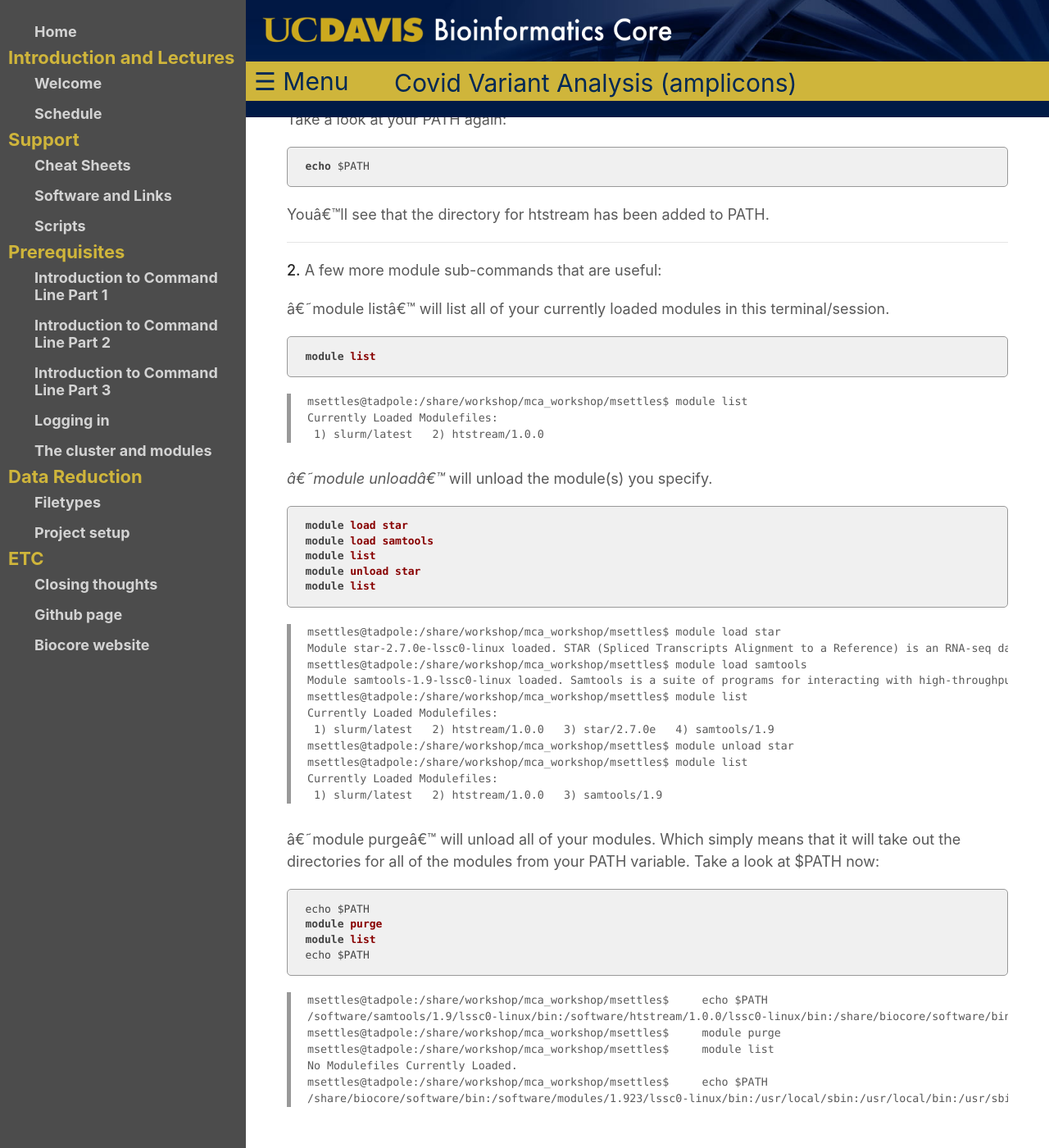
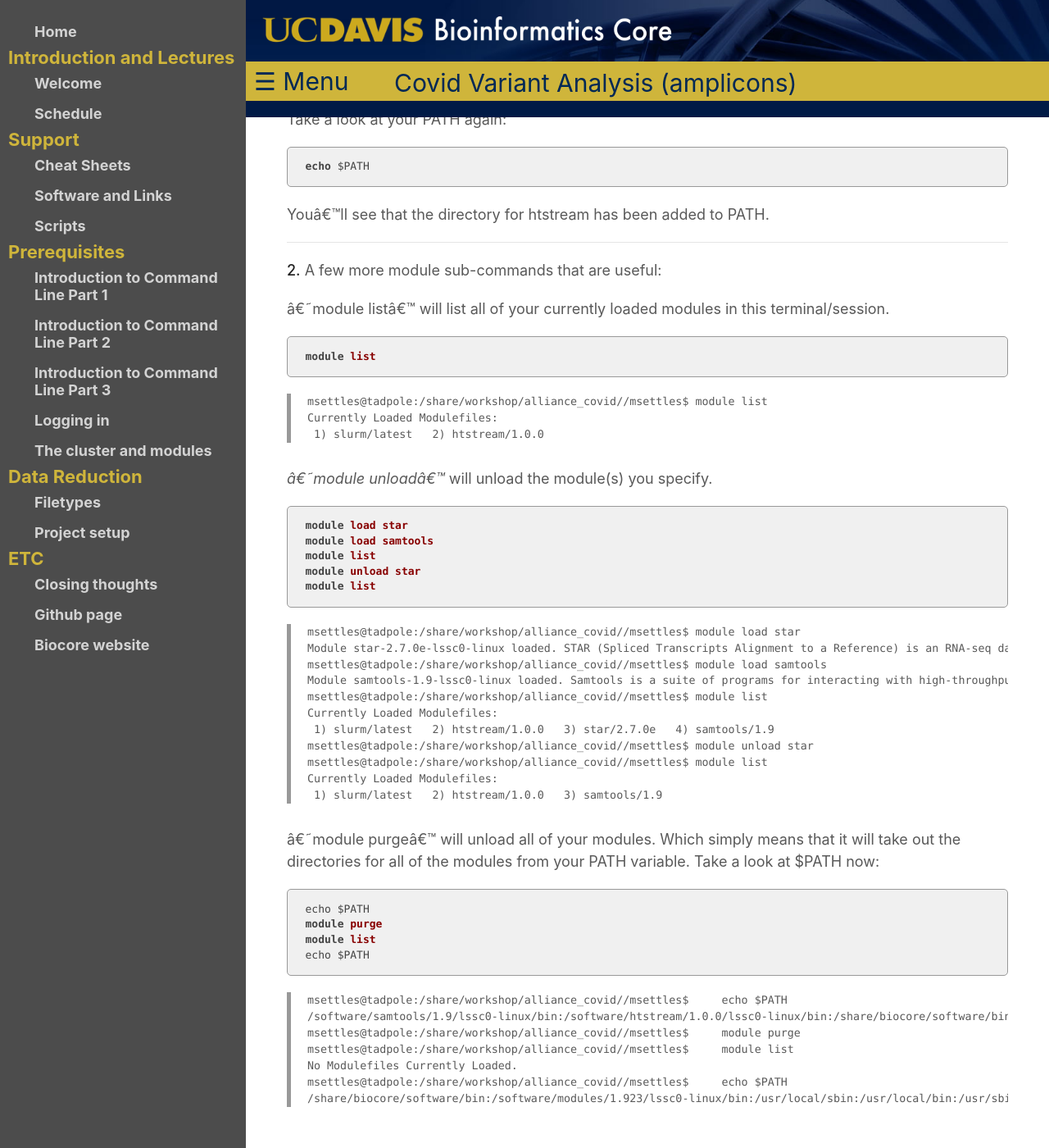
Before and after one commit to ucdavis-bioinformatics-training/2021-Alliance-Makerere_Covid, a Jekyll site: the page built from base/cluster.md, in a window 1280 px wide and 1400 px high, scrolled down 6477 px. Shown: the whole window at 82% size. Built offline with Jekyll 4.4.1, drawn with Linux system fonts in a browser that asks for light colours; our own code applies the rules of GitHub Pages for plain Markdown files; some of the changed text lies outside the part shown.

Commit message:
add script

```diff
--- a/base/cluster.md
+++ b/base/cluster.md
@@ -27,8 +27,8 @@ where 'username' is replaced with your username. Press Enter.
 
 The main commands we will be using are srun, sbatch, squeue, scancel, and sacct. First, log into the head node (tadpole.genomecenter.ucdavis.edu) and make a directory for yourself where you will be doing all your work.
 
-    mkdir /share/workshop/mca_workshop/$USER
-    cd /share/workshop/mca_workshop/$USER
+    mkdir /share/workshop/alliance_covid//$USER
+    cd /share/workshop/alliance_covid//$USER
 
 **2a\.** ['srun'](https://slurm.schedmd.com/srun.html) is used to run a job interactively. We most often use it to start an interactive session on a compute node. Take a look at the options to srun:
 
@@ -93,7 +93,7 @@ echo Time taken: $elapsed
 The first line tells sbatch what scripting language (bash here) the rest of the file is in. Any line that begins with a "#" symbol is ignored by the bash interpreter, those lines that begin with "#SBATCH" are used by the slurm controller. Those lines are for specifying sbatch options without having to type them on the command-line every time. In this script, on the next set of lines, we've put some code for calculating the time elapsed for the job and then we simply wait for 5 minutes (300 seconds) and exit. Lets try running it
 
 
-    cd /share/workshop/mca_workshop/$USER
+    cd /share/workshop/alliance_covid//$USER
     wget https://raw.githubusercontent.com/ucdavis-bioinformatics-training/2021-Alliance-Makerere_Covid/master/software_scripts/scripts/template.slurm template.slurm
     cat template.slurm
     sbatch template.slurm
@@ -111,7 +111,7 @@ Looking at the help documentation, we see that we can filter the results based o
 
     squeue -u $USER
 
-<div class="output">msettles@tadpole:/share/workshop/mca_workshop/msettles$ squeue -u $USER
+<div class="output">msettles@tadpole:/share/workshop/alliance_covid//msettles$ squeue -u $USER
              JOBID PARTITION     NAME     USER ST       TIME  NODES NODELIST(REASON)
           29390121 productio     name msettles  R       0:06      1 drove-13
 </div>
@@ -154,7 +154,7 @@ Now try running the 'hts_Stats' app from htstream:
 
     hts_Stats
 
-<div class="output">msettles@tadpole:/share/workshop/mca_workshop/msettles$hts_Stats
+<div class="output">msettles@tadpole:/share/workshop/alliance_covid//msettles$hts_Stats
 -bash: hts_Stats: command not found
 </div>
 
@@ -162,7 +162,7 @@ You should get an error saying that the command was not found. Take a look at yo
 
     echo $PATH
 
-<div class="output">msettles@tadpole:/share/workshop/mca_workshop/msettles$ echo $PATH
+<div class="output">msettles@tadpole:/share/workshop/alliance_covid//msettles$ echo $PATH
 /software/slurm/17.11.2/lssc0-linux/sbin:/software/slurm/17.11.2/lssc0-linux/bin:/software/modules/1.923/lssc0-linux/bin:/usr/local/sbin:/usr/local/bin:/usr/sbin:/usr/bin:/sbin:/bin:/usr/games:/usr/local/games:/snap/bin:/opt/puppetlabs/bin
 </div>
 
@@ -188,7 +188,7 @@ You'll see that the directory for htstream has been added to PATH.
 
     module list
 
-<div class="output">msettles@tadpole:/share/workshop/mca_workshop/msettles$ module list
+<div class="output">msettles@tadpole:/share/workshop/alliance_covid//msettles$ module list
 Currently Loaded Modulefiles:
  1) slurm/latest   2) htstream/1.0.0
 </div>
@@ -201,15 +201,15 @@ _'module unload'_ will unload the module(s) you specify.
     module unload star
     module list
 
-<div class="output">msettles@tadpole:/share/workshop/mca_workshop/msettles$ module load star
+<div class="output">msettles@tadpole:/share/workshop/alliance_covid//msettles$ module load star
 Module star-2.7.0e-lssc0-linux loaded. STAR (Spliced Transcripts Alignment to a Reference) is an RNA-seq data aligner. NOTE: Indices must be indexed using this version or newer, they cannot be from a previous version.
-msettles@tadpole:/share/workshop/mca_workshop/msettles$ module load samtools
+msettles@tadpole:/share/workshop/alliance_covid//msettles$ module load samtools
 Module samtools-1.9-lssc0-linux loaded. Samtools is a suite of programs for interacting with high-throughput sequencing data.
-msettles@tadpole:/share/workshop/mca_workshop/msettles$ module list
+msettles@tadpole:/share/workshop/alliance_covid//msettles$ module list
 Currently Loaded Modulefiles:
  1) slurm/latest   2) htstream/1.0.0   3) star/2.7.0e   4) samtools/1.9
-msettles@tadpole:/share/workshop/mca_workshop/msettles$ module unload star
-msettles@tadpole:/share/workshop/mca_workshop/msettles$ module list
+msettles@tadpole:/share/workshop/alliance_covid//msettles$ module unload star
+msettles@tadpole:/share/workshop/alliance_covid//msettles$ module list
 Currently Loaded Modulefiles:
  1) slurm/latest   2) htstream/1.0.0   3) samtools/1.9
 </div>
@@ -221,11 +221,11 @@ Currently Loaded Modulefiles:
     module list
     echo $PATH
 
-<div class="output">msettles@tadpole:/share/workshop/mca_workshop/msettles$     echo $PATH
+<div class="output">msettles@tadpole:/share/workshop/alliance_covid//msettles$     echo $PATH
 /software/samtools/1.9/lssc0-linux/bin:/software/htstream/1.0.0/lssc0-linux/bin:/share/biocore/software/bin:/software/modules/1.923/lssc0-linux/bin:/usr/local/sbin:/usr/local/bin:/usr/sbin:/usr/bin:/sbin:/bin:/usr/games:/usr/local/games:/snap/bin:/opt/puppetlabs/bin
-msettles@tadpole:/share/workshop/mca_workshop/msettles$     module purge
-msettles@tadpole:/share/workshop/mca_workshop/msettles$     module list
+msettles@tadpole:/share/workshop/alliance_covid//msettles$     module purge
+msettles@tadpole:/share/workshop/alliance_covid//msettles$     module list
 No Modulefiles Currently Loaded.
-msettles@tadpole:/share/workshop/mca_workshop/msettles$     echo $PATH
+msettles@tadpole:/share/workshop/alliance_covid//msettles$     echo $PATH
 /share/biocore/software/bin:/software/modules/1.923/lssc0-linux/bin:/usr/local/sbin:/usr/local/bin:/usr/sbin:/usr/bin:/sbin:/bin:/usr/games:/usr/local/games:/snap/bin:/opt/puppetlabs/bin
 </div>
```
Also changed, not shown: data_reduction/project_setup.md (+1 -1 lines), 2 other files.
